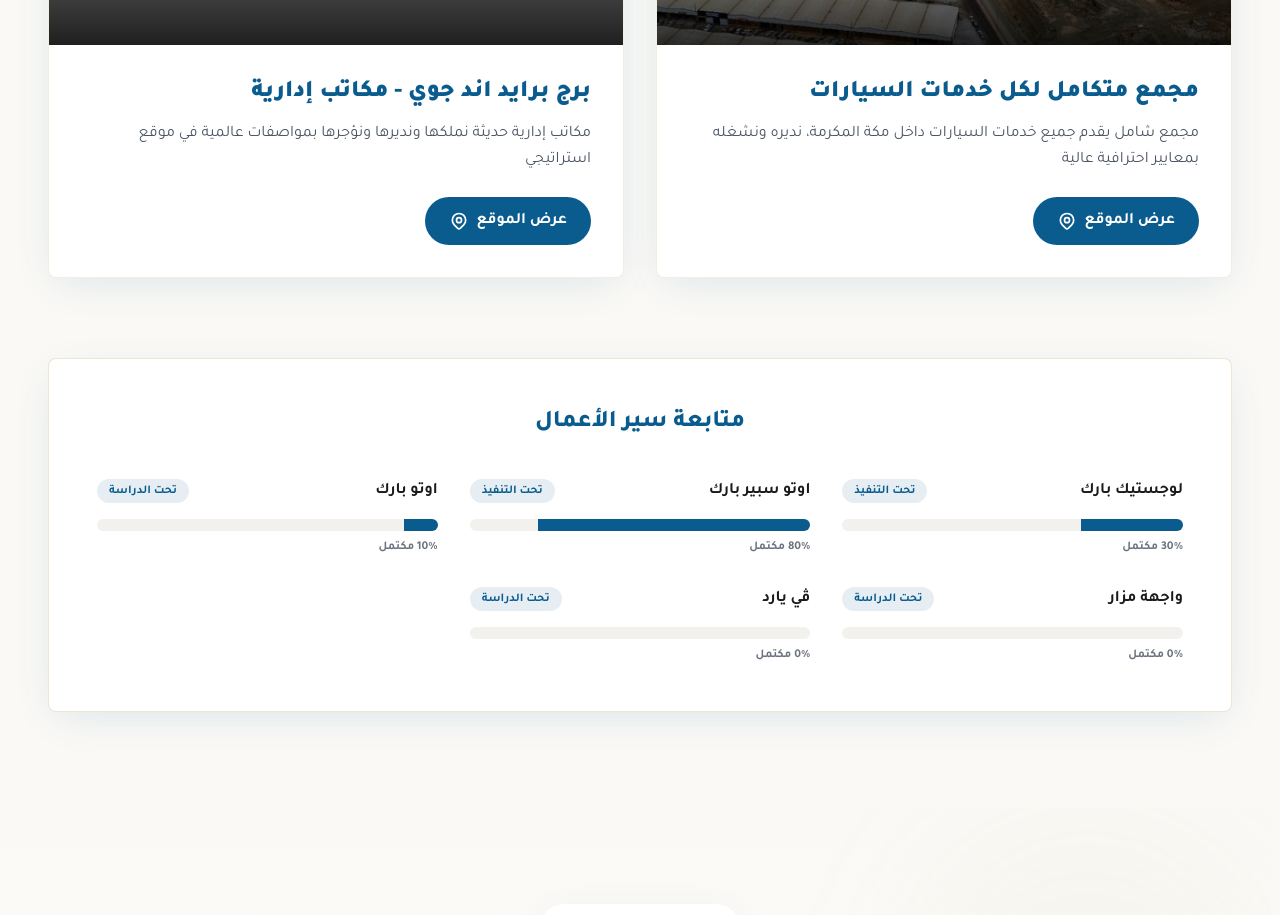
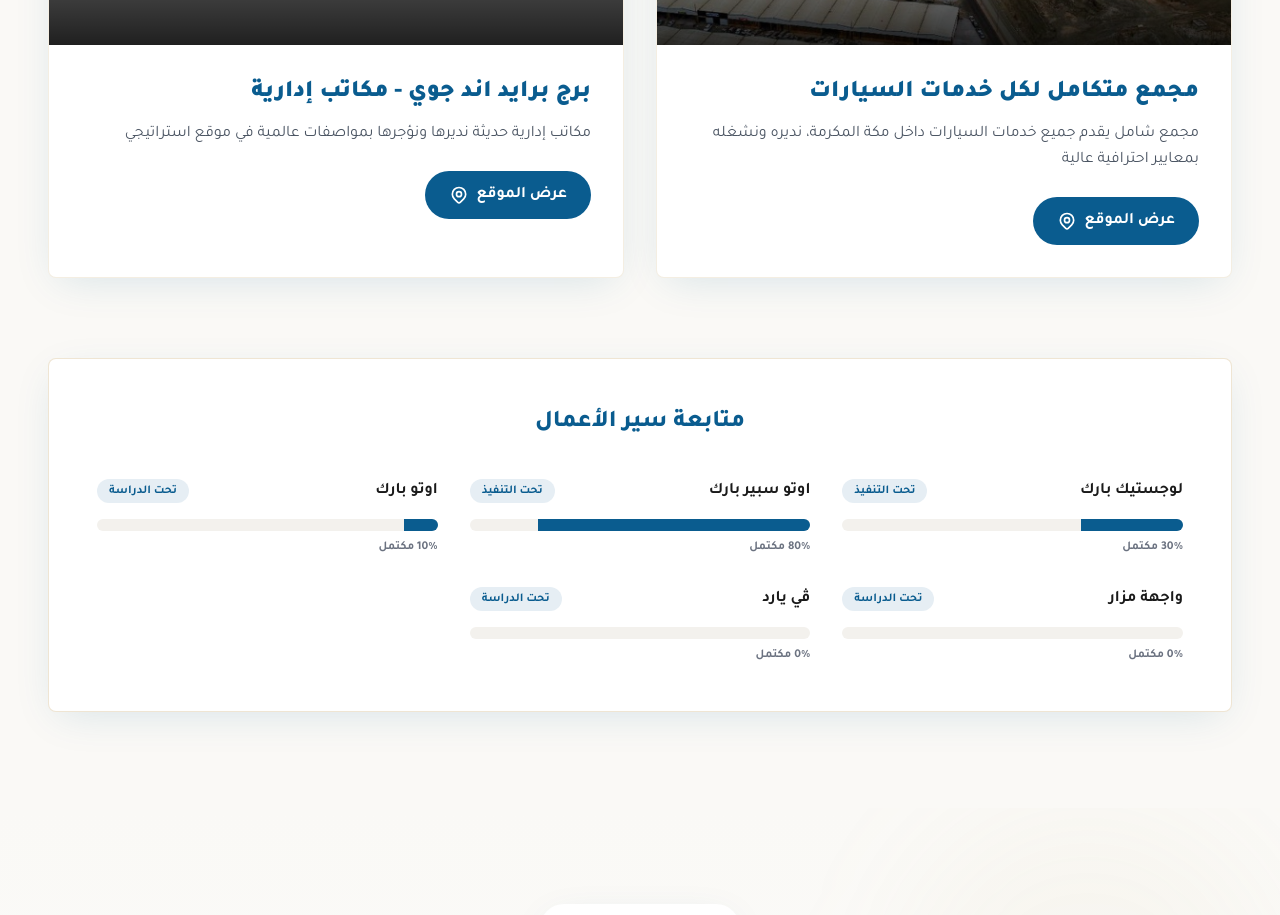
Before and after one commit to same7-redaa/taskinaqaria, a React (Vite) app: page / in a window 1280 px wide. Shown: the part 4880-5795 px from the top of the page. Built offline with nearby package versions, Linux system fonts and the light colour scheme; grey boxes are pictures that could not be loaded.

Commit message:
Fix: Pride and Joy description - managed and leased, not owned

```diff
--- a/components/Projects.tsx
+++ b/components/Projects.tsx
@@ -94,7 +94,7 @@ const Projects: React.FC = () => {
               </div>
               <div className="p-8">
                 <h4 className="text-2xl font-black text-[#0A5C8F] mb-3">برج برايد اند جوي - مكاتب إدارية</h4>
-                <p className="text-gray-600 mb-6 leading-relaxed">مكاتب إدارية حديثة نملكها ونديرها ونؤجرها بمواصفات عالمية في موقع استراتيجي</p>
+                <p className="text-gray-600 mb-6 leading-relaxed">مكاتب إدارية حديثة نديرها ونؤجرها بمواصفات عالمية في موقع استراتيجي</p>
                 <a
                   href="https://maps.app.goo.gl/GyqiScW2PzedfpYHA?g_st=iw"
                   target="_blank"
```
